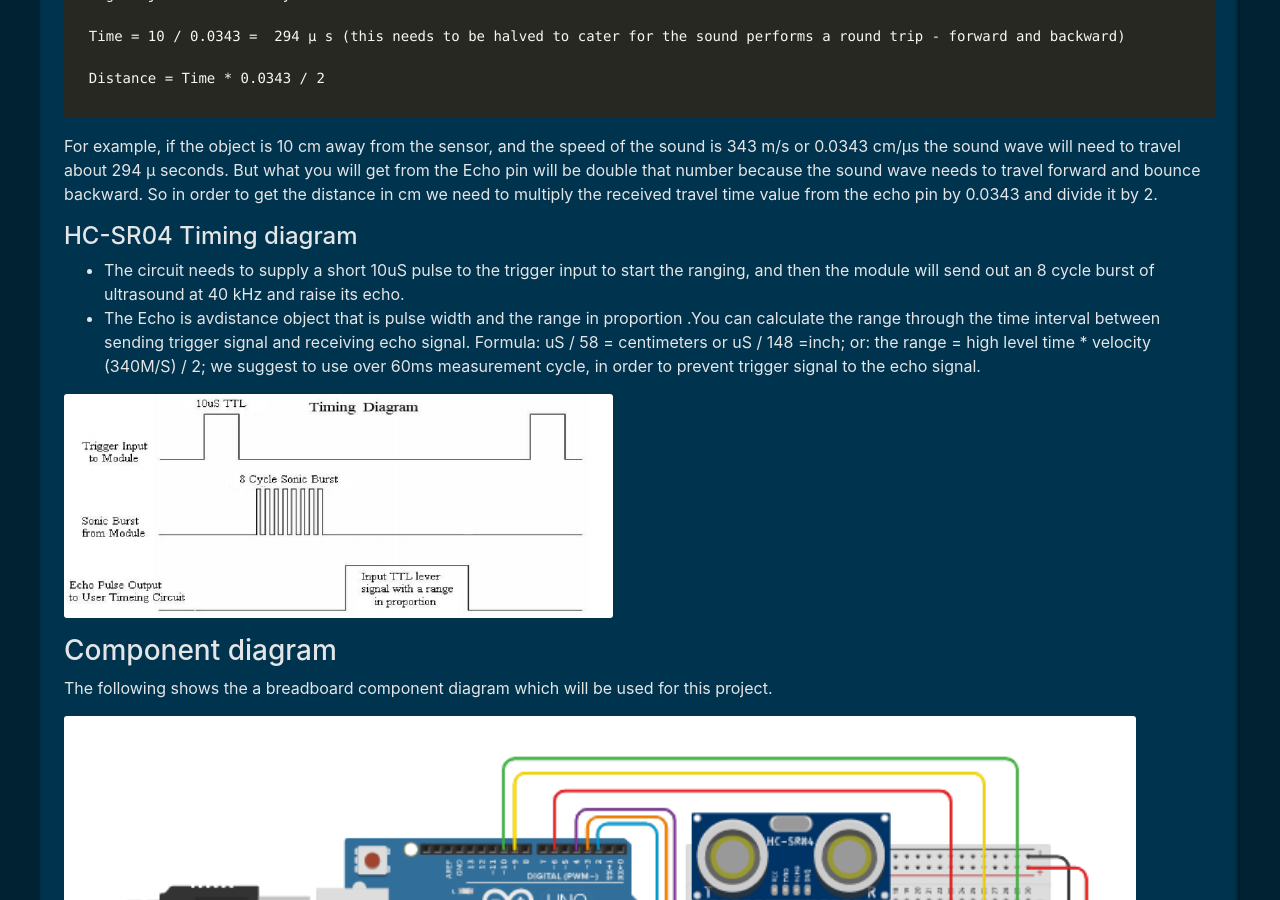
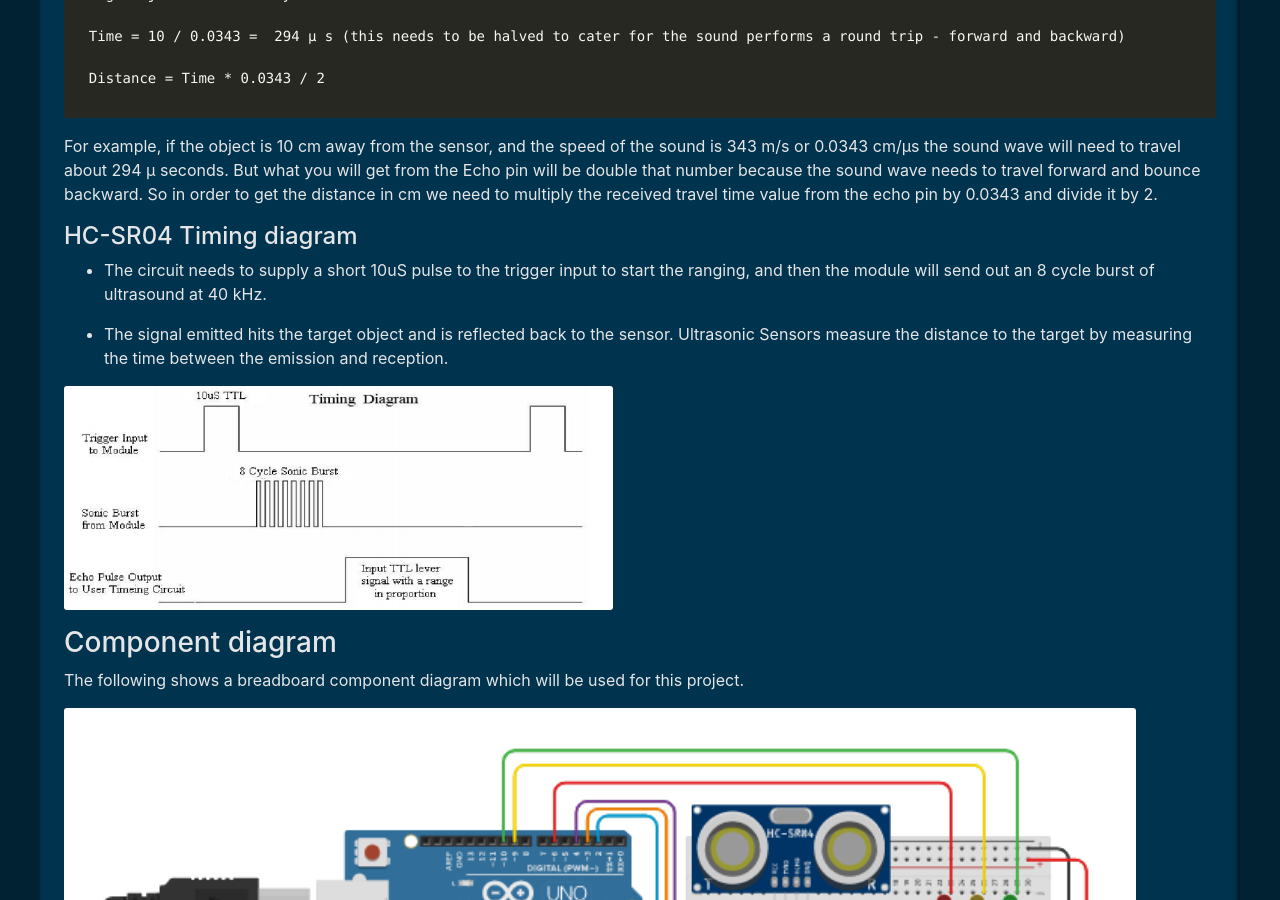
Before and after one commit to CoderdojoAthlone/coderdojoathlone.github.io, a Jekyll site: the page built from _posts/en/resources/2019-09-20-electronic-ultrasonic-sensor-arduino.md, in a window 1280 px wide and 900 px high, scrolled down 2137 px. Built offline with Jekyll 4.4.1, drawn with Linux system fonts in a browser that asks for light colours; some of the changed lines change nothing that is shown; some of the changed text lies outside the part shown.

Commit message:
Updates to Ultrasonic sensor project post @marc-ed-raffalli review

```diff
--- a/_posts/en/resources/2019-09-20-electronic-ultrasonic-sensor-arduino.md
+++ b/_posts/en/resources/2019-09-20-electronic-ultrasonic-sensor-arduino.md
@@ -3,8 +3,8 @@
 lang:         en
 parent:       electronic-resources
 breadcrumb:   true
-permalink:    /en/projects/electronic/ultrasonic-sensor-2019
-ref:          2020-ultrasonic-sensor-arduino
+permalink:    /en/resources/electronic-resources/ultrasonic-sensor-2019
+ref:          2019-ultrasonic-sensor-arduino
 title:        Ultrasonic sensor with Arduino
 author:       Iain Campbell
 description:  How to use an ultrasonic sensor to detect motion
@@ -20,23 +20,23 @@
 
 
 ### Components
-THe following components are required for this project
+The following components are required for this project
 * Arduino Uno R3
 * HC-SR04 Ultrasonic Sensor
 * 1 kΩ Resistor (x 3)
 * Green LED
 * Yellow LED
-* Red LED3
+* Red LED
 * Piezo buzzer
 
 ### About this project
 
-This project will use a ultrasonic sensor to detect motion and light different leds and sound a buzzer
+This project will use an ultrasonic sensor to detect motion and light different leds and sound a buzzer
 depending on the distance of an object from the sensor:
 
 We will use Green, Yellow, Red leds and buzzer to signal distance of object as follows:
  * Light the GREEN LED if the object is greater than 100cm away from sensor
- * Light the YELLOW LED if the object is btween 70cm and  100cm away from sensor
+ * Light the YELLOW LED if the object is between 70cm and  100cm away from sensor
  * Light the RED LED if the object is less than 70cm away from the sensor and sound the buzzer
 
 
@@ -82,12 +82,10 @@
 #### HC-SR04 Timing diagram
 
 * The circuit needs to supply a short 10uS pulse to the trigger input to start the ranging, and then the module will send out
-an 8 cycle burst of ultrasound at 40 kHz and raise its echo.
-* The Echo is avdistance object that is pulse width and the range in proportion .You can
-calculate the range through the time interval between sending trigger signal and
-receiving echo signal. Formula: uS / 58 = centimeters or uS / 148 =inch; or: the
-range = high level time * velocity (340M/S) / 2; we suggest to use over 60ms
-measurement cycle, in order to prevent trigger signal to the echo signal.
+an 8 cycle burst of ultrasound at 40 kHz.
+
+* The signal emitted hits the target object and is reflected back to the sensor. Ultrasonic Sensors measure the distance to the target by measuring the time between the emission and reception.
+
 
 <img class="img-fluid" src="{{'assets/posts/2019-09-20-arduino-ultrasonic-sensor/ultrasonic-timing-diagram.png' | relative_url}}"/>
 
@@ -95,7 +93,7 @@
 
 ### Component diagram
 
-The following shows the a breadboard component diagram which will be used for this project.
+The following shows a breadboard component diagram which will be used for this project.
 
 <img class="img-fluid" src="{{'assets/posts/2019-09-20-arduino-ultrasonic-sensor/ultrasonic-range-sensor.png' | relative_url}}"/>
 
@@ -180,5 +178,5 @@
 
 ### Resources
 * Lookup the data sheet for the HC-SR04 to find more out about its specifications and how to operate.
-* Prior to building the circuit for real, you could use [Tinkercad](http://tinkercad.com) to prototype
+* Prior to building the circuit for real, we strongly recommend. [Tinkercad](http://tinkercad.com) to prototype
 * The project could be extended to display the object distance on an LCD screen
```
